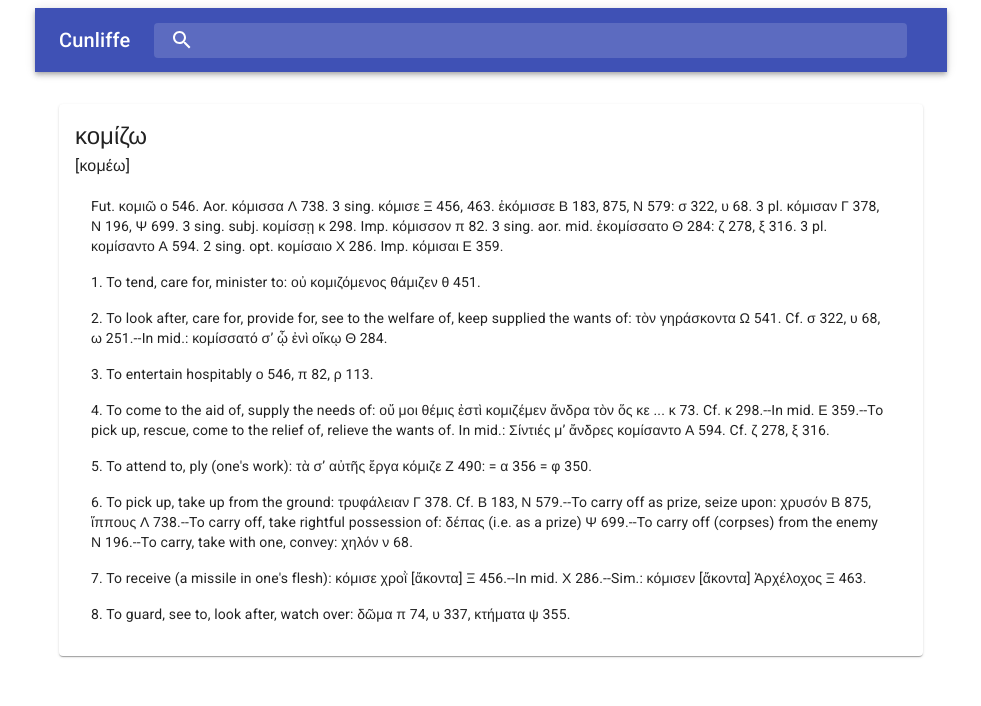
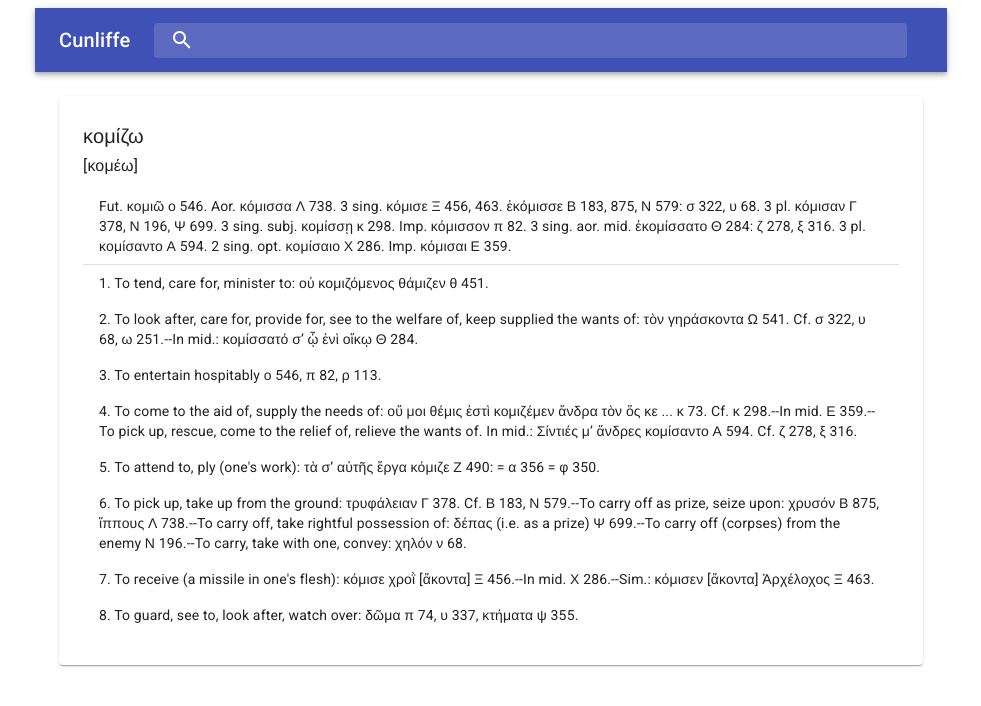
Before and after one commit to davidfdriscoll/cunliffe-react, a React (Create React App) app: page / in a window 1280 px wide. Shown: the top 706 px of the page, without its empty margins (149-1130 px from the left). Built offline with nearby package versions, Linux system fonts and the light colour scheme.

Commit message:
Adjusted margins and padding

```diff
--- a/src/App.js
+++ b/src/App.js
@@ -5,10 +5,7 @@ import DefinitionDisplay from "./components/DefinitionDisplay";
 import SearchBar from "./components/SearchBar";
 
 const useStyles = makeStyles((theme) => ({
-  container: {
-    paddingTop: theme.spacing(4),
-    paddingBottom: theme.spacing(4),
-  },
+
 }));
 
 function App() {
@@ -16,9 +13,7 @@ function App() {
   return (
     <Container maxWidth="md">
         <SearchBar />
-        <Container className={classes.container}>
-          <DefinitionDisplay />
-        </Container>
+        <DefinitionDisplay />
     </Container>
   );
 }
--- a/src/components/DefinitionDisplay.js
+++ b/src/components/DefinitionDisplay.js
@@ -5,10 +5,16 @@ import Typography from '@material-ui/core/Typography';
 import List from '@material-ui/core/List';
 import ListItem from '@material-ui/core/ListItem';
 import ListItemText from '@material-ui/core/ListItemText';
+import Divider from '@material-ui/core/Divider';
 
 const useStyles = makeStyles((theme) => ({
     container: {
-      padding: theme.spacing(2),
+      margin: theme.spacing(0),
+      padding: theme.spacing(1),
+      [theme.breakpoints.up('md')]: {
+        padding: theme.spacing(3),
+        margin: theme.spacing(3),
+      }
     },
   }));
 
@@ -16,12 +22,13 @@ export default function DefinitionDisplay() {
   const classes = useStyles();
   return (
     <Paper className={classes.container}>
-      <Typography variant="h5">κομίζω</Typography>
+      <Typography variant="h6">κομίζω</Typography>
       <Typography variant="subtitle1"> [κομέω]</Typography>
       <List dense={true}>
         <ListItem>
           <ListItemText primary="Fut. κομιῶ ο 546. Aor. κόμισσα Λ 738. 3 sing. κόμισε Ξ 456, 463. ἐκόμισσε Β 183, 875, Ν 579: σ 322, υ 68. 3 pl. κόμισαν Γ 378, Ν 196, Ψ 699. 3 sing. subj. κομίσσῃ κ 298. Imp. κόμισσον π 82. 3 sing. aor. mid. ἐκομίσσατο Θ 284: ζ 278, ξ 316. 3 pl. κομίσαντο Α 594. 2 sing. opt. κομίσαιο Χ 286. Imp. κόμισαι Ε 359." />
         </ListItem>
+        <Divider />
         <ListItem>
           <ListItemText primary="1. To tend, care for, minister to: οὐ κομιζόμενος θάμιζεν θ 451." />
         </ListItem>
```
